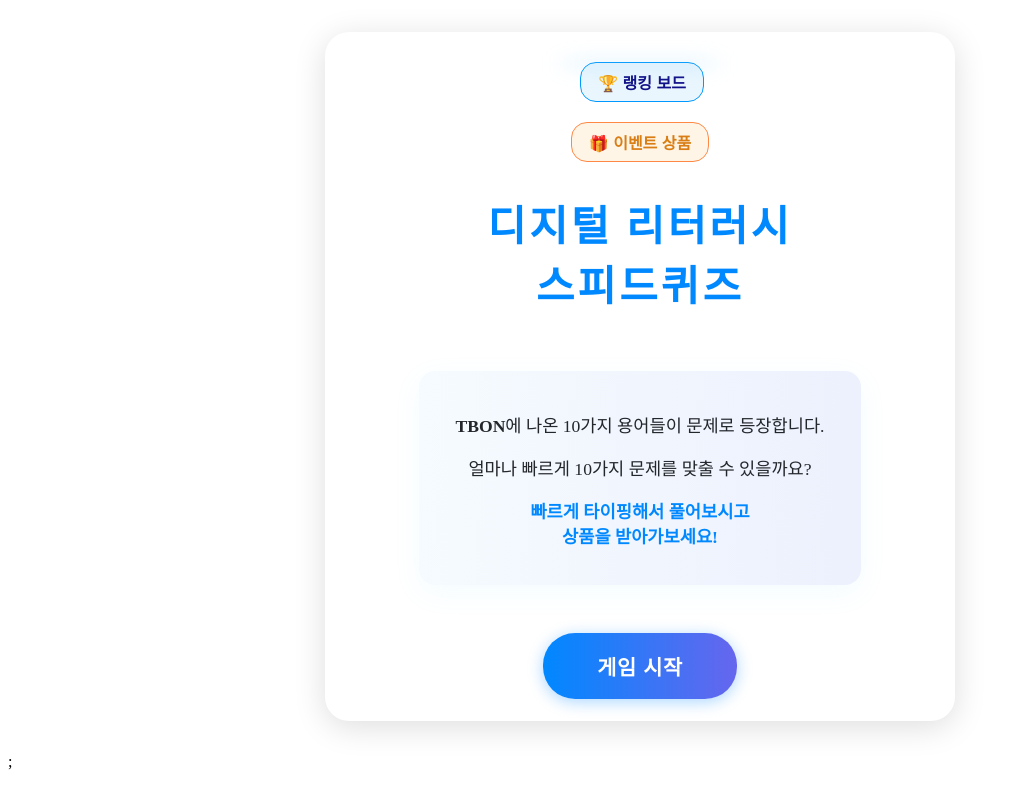
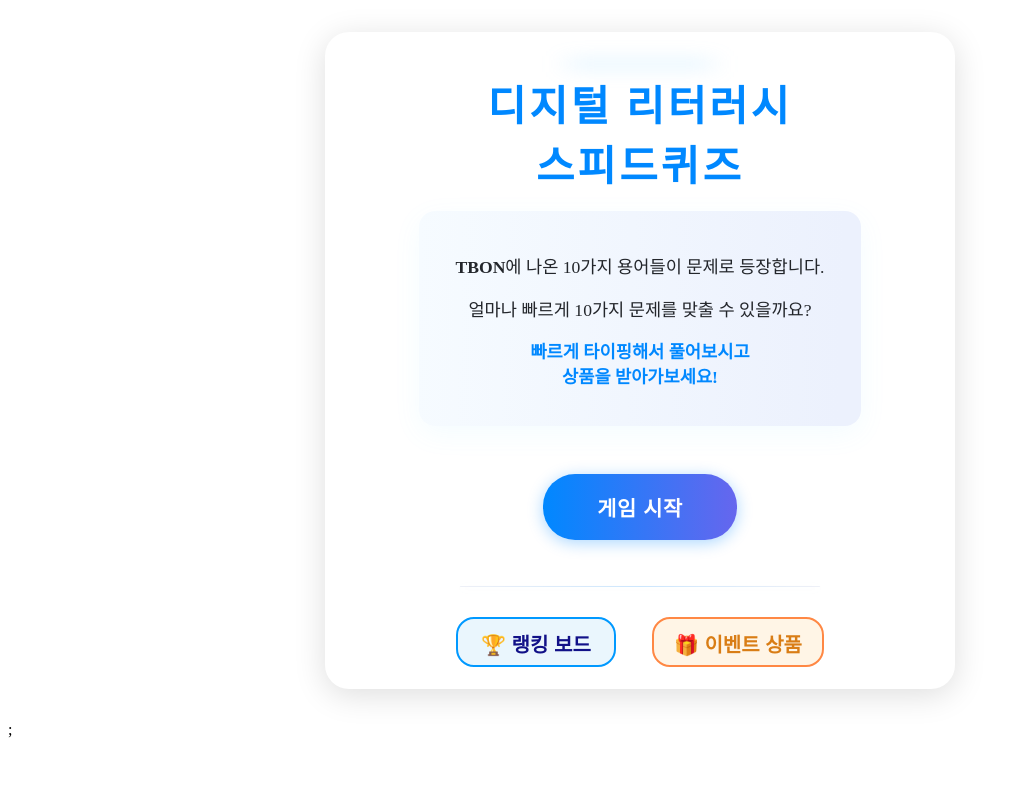
Before and after one commit to cost6885/speedquiz, a React (Create React App) app: page / in a window 1280 px wide. Shown: the whole page, without its empty margins (0-1015 px from the left). Built offline with nearby package versions, Linux system fonts and the light colour scheme.

Commit message:
Update App.js

```diff
--- a/src/App.js
+++ b/src/App.js
@@ -44,41 +44,7 @@ const App = () => {
       <div className="app">
         {step === "intro" && (
           <div className="intro">
-            <button
-              className="ranking-btn"
-              style={{
-                marginLeft: 14,
-                fontWeight: 600,
-                fontSize: 16,
-                border: "1.5px solid #0099ff",
-                background: "#eaf6fd",
-                color: "#118",
-                padding: "7px 17px",
-                borderRadius: 16,
-                marginTop: 10,
-                cursor: "pointer",
-              }}
-              onClick={() => setShowRanking(true)}
-            >
-              🏆 랭킹 보드
-            </button>
-            <button
-              className="prize-btn"
-              style={{
-                fontWeight: 600,
-                fontSize: 16,
-                border: "1.5px solid #ff8844",
-                background: "#fff5e6",
-                color: "#d97d15",
-                padding: "7px 17px",
-                borderRadius: 16,
-                cursor: "pointer",
-              }}
-              onClick={() => setShowPrize(true)}
-            >
-              🎁 이벤트 상품
-            </button>
-            <h1 className="title">
+            <h1 className="title" style={{ marginBottom: 18 }}>
               <span className="title-main">
                 디지털 리터러시
                 <br />
@@ -86,7 +52,7 @@ const App = () => {
               </span>
               <span className="title-glow"></span>
             </h1>
-            <div className="intro-desc">
+            <div className="intro-desc" style={{ marginTop: 0 }}>
               <p>
                 <b>TBON</b>에 나온 10가지 용어들이 문제로 등장합니다.
               </p>
@@ -102,6 +68,64 @@ const App = () => {
             <button className="start-btn" onClick={handleStart}>
               게임 시작
             </button>
+            {/* ===== 디바이더 추가!! ===== */}
+            <div
+              style={{
+                margin: "36px auto 20px",
+                width: "60%",
+                height: 1,
+                background:
+                  "linear-gradient(90deg, #e6e9f3 0%, #b3dbfd 50%, #e6e9f3 100%)",
+                opacity: 0.66,
+                borderRadius: 2,
+                boxShadow: "0 1.5px 8px #b7d6e433",
+              }}
+            />
+            {/* ======================== */}
+
+            <div
+              style={{
+                display: "flex",
+                gap: 16,
+                justifyContent: "center",
+                margin: "0px 0 0", // 설명카드 아래로 좀 띄워줌 (위치 맘대로 조절)
+              }}
+            >
+              <button
+                className="ranking-btn"
+                style={{
+                  fontWeight: 700,
+                  fontSize: 20, // ← 더 큼
+                  minWidth: 160,
+                  height: 50,
+                  border: "2px solid #0099ff",
+                  background: "#eaf6fd",
+                  color: "#118",
+                  borderRadius: 18,
+                  cursor: "pointer",
+                }}
+                onClick={() => setShowRanking(true)}
+              >
+                🏆 랭킹 보드
+              </button>
+              <button
+                className="prize-btn"
+                style={{
+                  fontWeight: 700,
+                  fontSize: 20, // ← 더 큼
+                  minWidth: 160,
+                  height: 50,
+                  border: "2px solid #ff8844",
+                  background: "#fff5e6",
+                  color: "#d97d15",
+                  borderRadius: 18,
+                  cursor: "pointer",
+                }}
+                onClick={() => setShowPrize(true)}
+              >
+                🎁 이벤트 상품
+              </button>
+            </div>
           </div>
         )}
 
```
